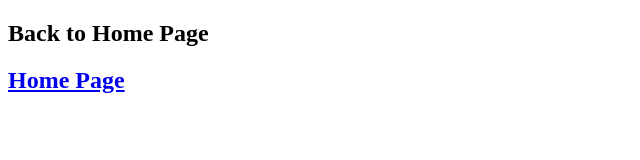
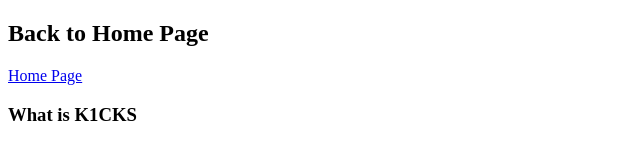
Before and after one commit to jydenn/website, a plain HTML site: page K1CKS/index.html in a window 1280 px wide. Shown: the whole page, without its empty margins (0-640 px from the left). Drawn offline with Linux system fonts and the light colour scheme.

Commit message:
index.html

```diff
--- a/K1CKS/index.html
+++ b/K1CKS/index.html
@@ -5,8 +5,11 @@
 <title></title>
 </head>
 <body>
-<h2>Back to Home Page<h2>
+<header>
+<h2>Back to Home Page</h2>
 <a href="../index.html">Home Page</a>
+</header>
+<h3>What is K1CKS</h3>
 
 </body>
 </html>
```
